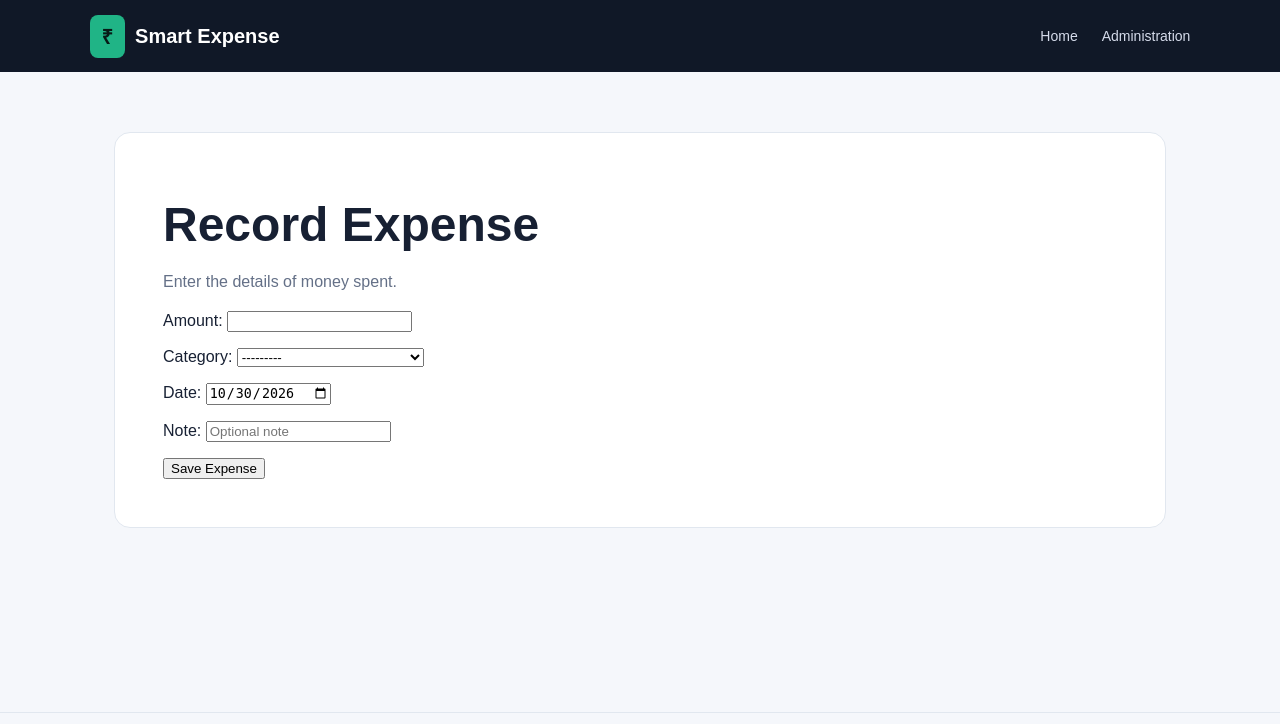
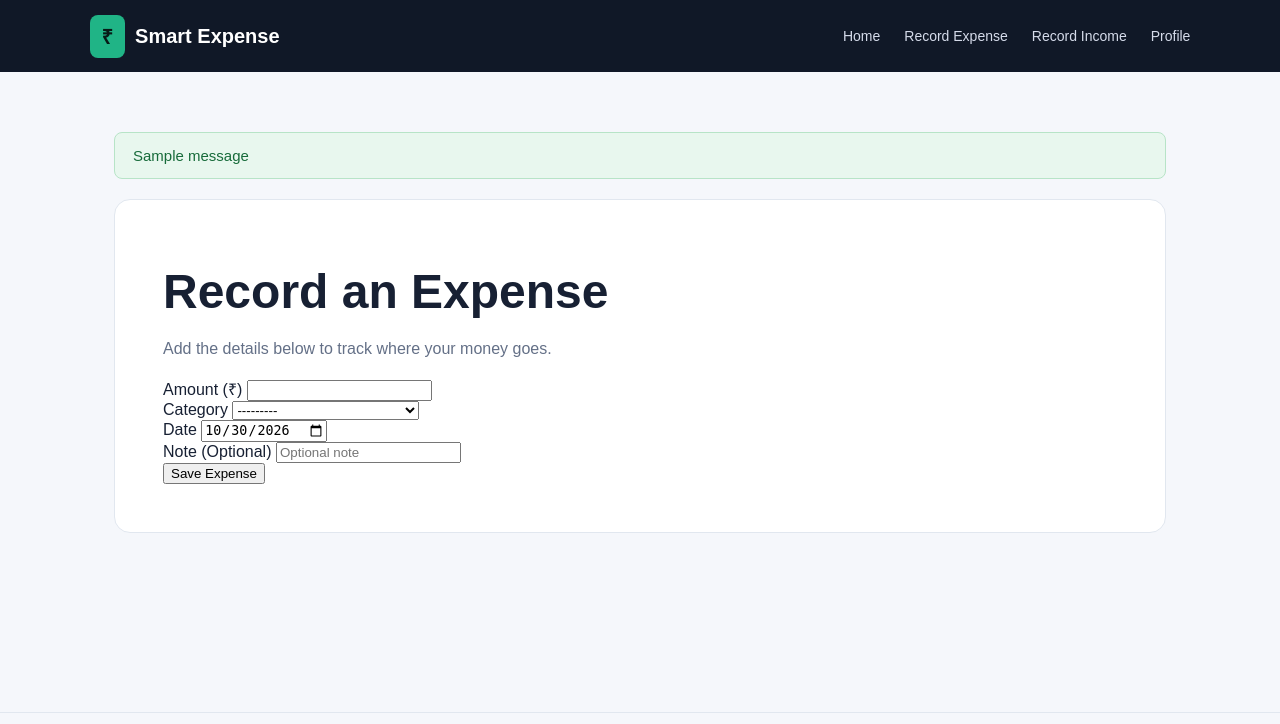
Before and after one commit to rheasushanth/Smart-Expense-Budget-Management-Application, a Django app: page /transactions/expense/ in a window 1280 px wide. Shown: the top 724 px of the page. Run offline with Django 5.2, Linux system fonts and the light colour scheme; a user stored in the database is signed in; tables that the repository leaves empty hold one stand-in row (values such as "Sample post"); one stand-in notice (Sample message) is shown.

Commit message:
feat: improve expense entry usability (NFR-003)

```diff
--- a/G15/04_IMPLEMENTATION_TESTING/source-code/static/css/style.css
+++ b/G15/04_IMPLEMENTATION_TESTING/source-code/static/css/style.css
@@ -107,3 +107,12 @@ body {
         padding: 28px 22px;
     }
 }
+.success-message {
+    background: #e8f7ee;
+    color: #176b3a;
+    border: 1px solid #b7e4c7;
+    padding: 14px 18px;
+    border-radius: 8px;
+    margin-bottom: 20px;
+    font-size: 15px;
+}
--- a/G15/04_IMPLEMENTATION_TESTING/source-code/templates/base.html
+++ b/G15/04_IMPLEMENTATION_TESTING/source-code/templates/base.html
@@ -17,11 +17,26 @@
 
         <nav aria-label="Main navigation">
             <a href="{% url 'home' %}">Home</a>
-            <a href="/admin/">Administration</a>
+
+            {% if user.is_authenticated %}
+                <a href="{% url 'record_expense' %}">Record Expense</a>
+                <a href="{% url 'record_income' %}">Record Income</a>
+                <a href="{% url 'profile' %}">Profile</a>
+            {% else %}
+                <a href="{% url 'login' %}">Login</a>
+                <a href="{% url 'register' %}">Register</a>
+            {% endif %}
         </nav>
     </header>
 
     <main class="container">
+        {% if messages %}
+            {% for message in messages %}
+                <div class="success-message" role="status">
+                    {{ message }}
+                </div>
+            {% endfor %}
+        {% endif %}
         {% block content %}
         <section class="welcome-card">
             <p class="eyebrow">PERSONAL FINANCE</p>
--- a/G15/04_IMPLEMENTATION_TESTING/source-code/templates/transactions/record_expense.html
+++ b/G15/04_IMPLEMENTATION_TESTING/source-code/templates/transactions/record_expense.html
@@ -1,16 +1,55 @@
-
 {% extends "base.html" %}
 
 {% block title %}Record Expense | Smart Expense{% endblock %}
 
 {% block content %}
 <section class="welcome-card">
-    <h1>Record Expense</h1>
-    <p class="subtitle">Enter the details of money spent.</p>
+    <h1>Record an Expense</h1>
+    <p class="subtitle">
+        Add the details below to track where your money goes.
+    </p>
 
-    <form method="post">
+    <form method="post" class="expense-form">
         {% csrf_token %}
-        {{ form.as_p }}
+
+        {% if form.non_field_errors %}
+            <div class="form-errors" role="alert">
+                {{ form.non_field_errors }}
+            </div>
+        {% endif %}
+
+        <div class="form-group">
+            <label for="{{ form.amount.id_for_label }}">Amount (₹)</label>
+            {{ form.amount }}
+            {% if form.amount.errors %}
+                <p class="field-error">{{ form.amount.errors }}</p>
+            {% endif %}
+        </div>
+
+        <div class="form-group">
+            <label for="{{ form.category.id_for_label }}">Category</label>
+            {{ form.category }}
+            {% if form.category.errors %}
+                <p class="field-error">{{ form.category.errors }}</p>
+            {% endif %}
+        </div>
+
+        <div class="form-group">
+            <label for="{{ form.date.id_for_label }}">Date</label>
+            {{ form.date }}
+            {% if form.date.errors %}
+                <p class="field-error">{{ form.date.errors }}</p>
+            {% endif %}
+        </div>
+
+        <div class="form-group">
+            <label for="{{ form.note.id_for_label }}">Note (Optional)</label>
+            {{ form.note }}
+            {% if form.note.errors %}
+                <p class="field-error">{{ form.note.errors }}</p>
+            {% endif %}
+        </div>
+
         <button type="submit">Save Expense</button>
     </form>
 </section>
--- a/G15/04_IMPLEMENTATION_TESTING/source-code/transactions/views.py
+++ b/G15/04_IMPLEMENTATION_TESTING/source-code/transactions/views.py
@@ -1,7 +1,7 @@
 
 from django.contrib.auth.decorators import login_required
 from django.shortcuts import get_object_or_404, redirect, render
-
+from django.contrib import messages
 from .forms import CSVUploadForm, ExpenseForm, IncomeForm
 from .importer import import_transactions
 from .models import Transaction
@@ -38,6 +38,11 @@ def record_expense(request):
             transaction.type = "Expense"
             transaction.source = "Manual"
             transaction.save()
+
+            messages.success(
+                request,
+                "Expense recorded successfully!"
+            )
             return redirect("record_expense")
     else:
         form = ExpenseForm()
@@ -47,6 +52,7 @@ def record_expense(request):
         "transactions/record_expense.html",
         {"form": form},
     )
+
 
 
 @login_required
```
Also changed, not shown: G15/04_IMPLEMENTATION_TESTING/source-code/transactions/tests.py (+46 -5 lines).
